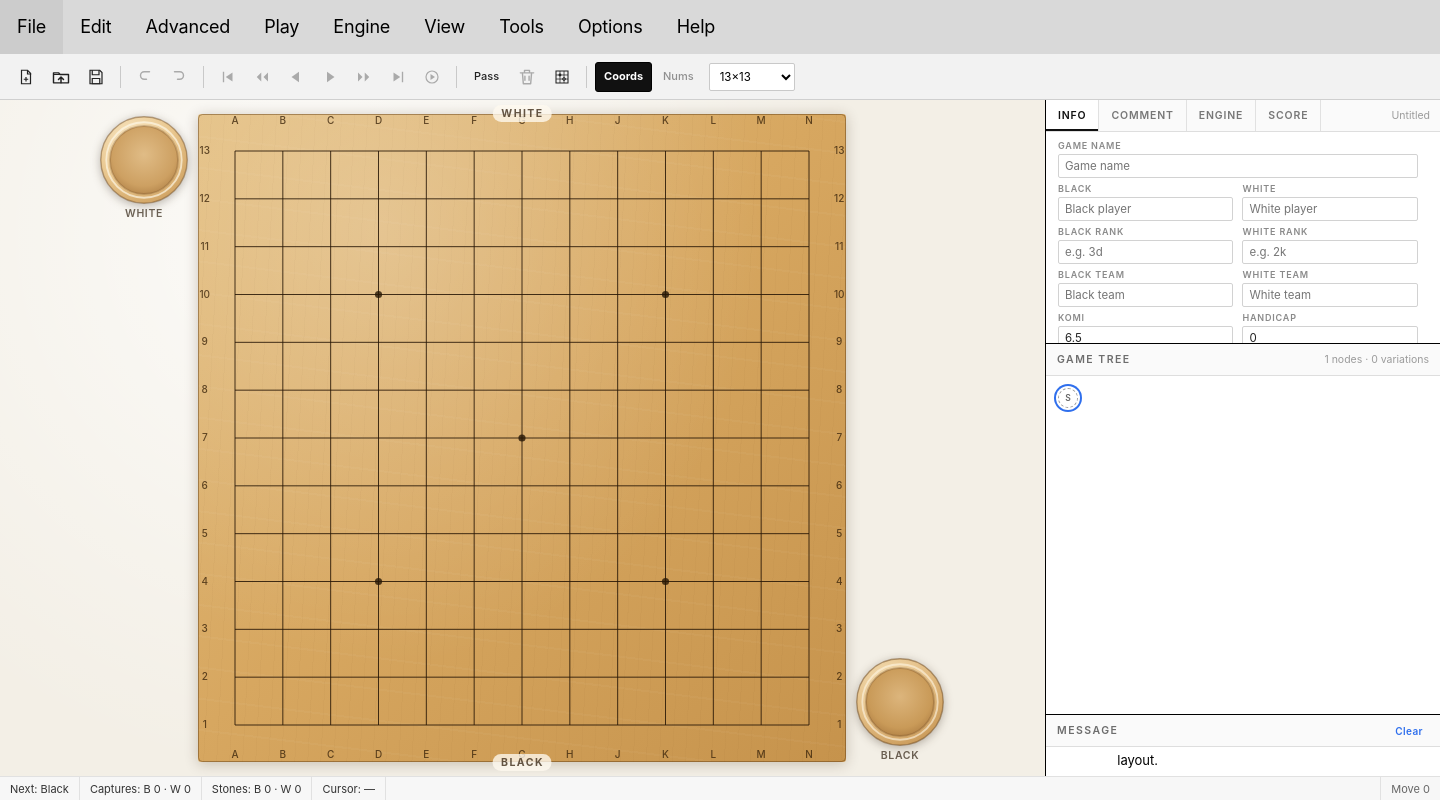
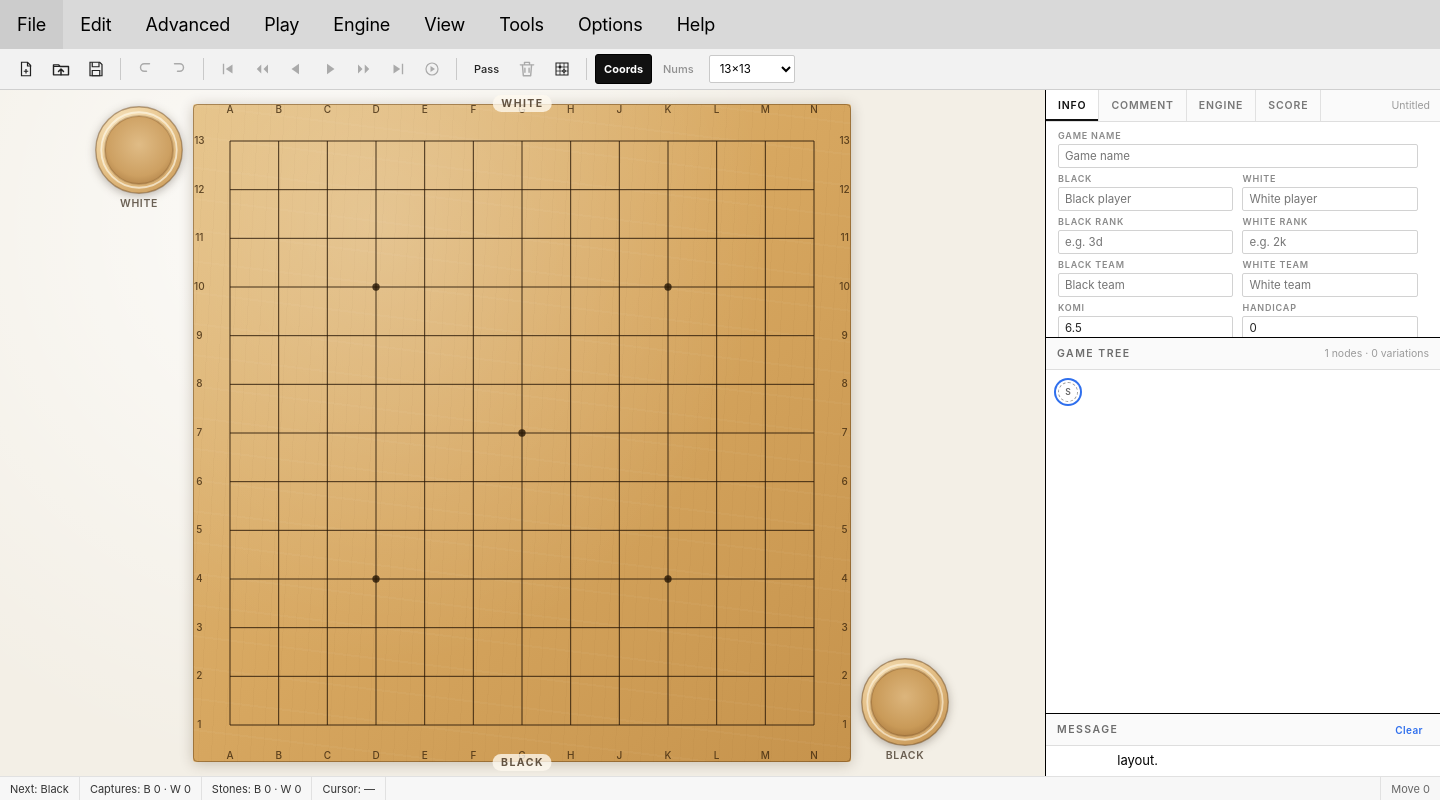
Before and after one commit to lots/my-MultiGoNeo, an Electron app: page src/index.html in a window 1440 px wide. Drawn offline with Linux system fonts and the light colour scheme; no server answers.

Commit message:
Wrap toolbar rows and shorten menu chrome

```diff
--- a/scripts/verify-port-ui.mjs
+++ b/scripts/verify-port-ui.mjs
@@ -189,6 +189,9 @@ const portrait = await evaluate(`(() => {
     messageHeight: Math.round(document.getElementById('pane-message').getBoundingClientRect().height),
     infoFlex: getComputedStyle(document.getElementById('pane-info')).flex,
     bowlsShown: __figdesk.count().bowls.shown,
+    toolbarRows: new Set([...document.querySelectorAll('.toolbar .tool')].map((item) => item.getBoundingClientRect().top)).size,
+    toolbarHeight: Math.round(document.querySelector('.toolbar').getBoundingClientRect().height),
+    menubarHeight: Math.round(document.querySelector('.menubar').getBoundingClientRect().height),
   };
 })()`)
 await shot('preview-portrait.png')
@@ -223,6 +226,8 @@ const portraitMobile = await evaluate(`(() => {
     bowlsShown: __figdesk.count().bowls.shown,
     menuRows: new Set([...document.querySelectorAll('.menu-trigger')].map((item) => item.getBoundingClientRect().top)).size,
     menubarHeight: Math.round(document.querySelector('.menubar').getBoundingClientRect().height),
+    toolbarRows: new Set([...document.querySelectorAll('.toolbar .tool')].map((item) => item.getBoundingClientRect().top)).size,
+    toolbarHeight: Math.round(document.querySelector('.toolbar').getBoundingClientRect().height),
   };
 })()`)
 await shot('preview-portrait-mobile.png')
--- a/src/styles.css
+++ b/src/styles.css
@@ -12,8 +12,8 @@
   --success: #1a7f37;
   --warn: #9a6700;
   --error: #cf222e;
-  --menubar-height: 54px;
-  --toolbar-height: 46px;
+  --menubar-height: 49px;
+  --toolbar-height: 41px;
   --statusbar-height: 24px;
   --default-left: 72.5694%;
   --default-top: 36%;
@@ -303,19 +303,15 @@ button {
   position: relative;
   z-index: 30;
   display: flex;
-  flex: 0 0 var(--toolbar-height);
+  flex: 0 0 auto;
+  flex-wrap: wrap;
+  align-content: center;
   align-items: center;
   gap: 2px;
-  padding: 0 10px;
+  min-height: var(--toolbar-height);
+  padding: 3px 10px;
   border-bottom: 1px solid #cfcfcf;
   background: var(--toolbar);
-  overflow-x: auto;
-  overflow-y: hidden;
-  scrollbar-width: none;
-}
-
-.toolbar::-webkit-scrollbar {
-  display: none;
 }
 
 .tool-group {
```
Also changed, not shown: README.md, preview/preview-portrait-accordion.png, preview/preview-portrait-mobile.png, preview/preview-portrait.png.
